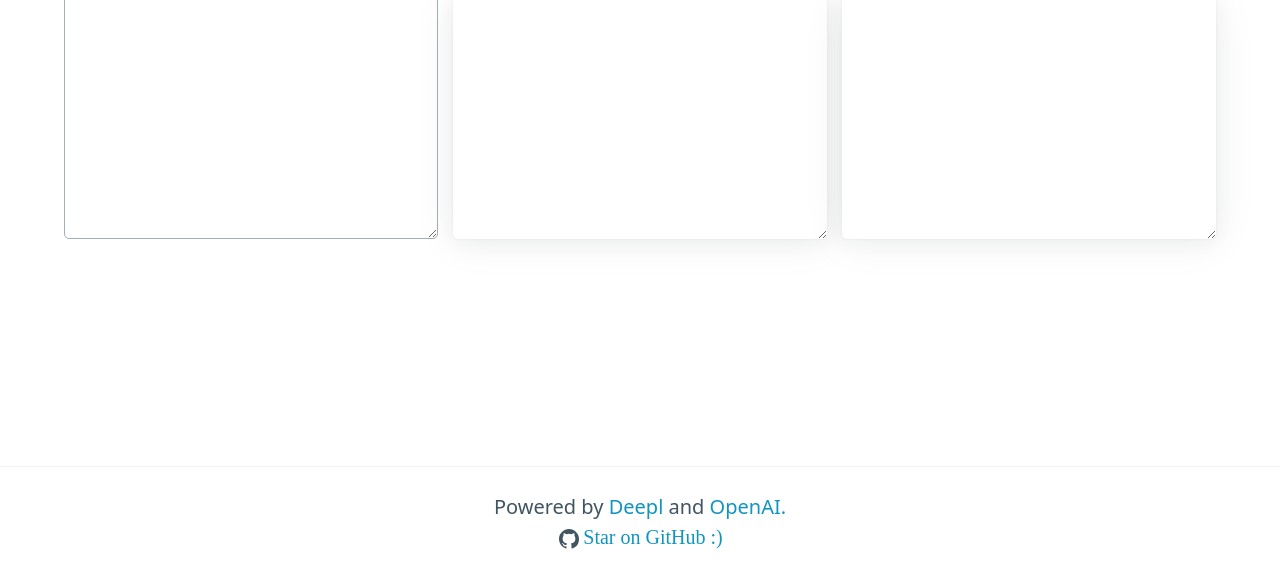
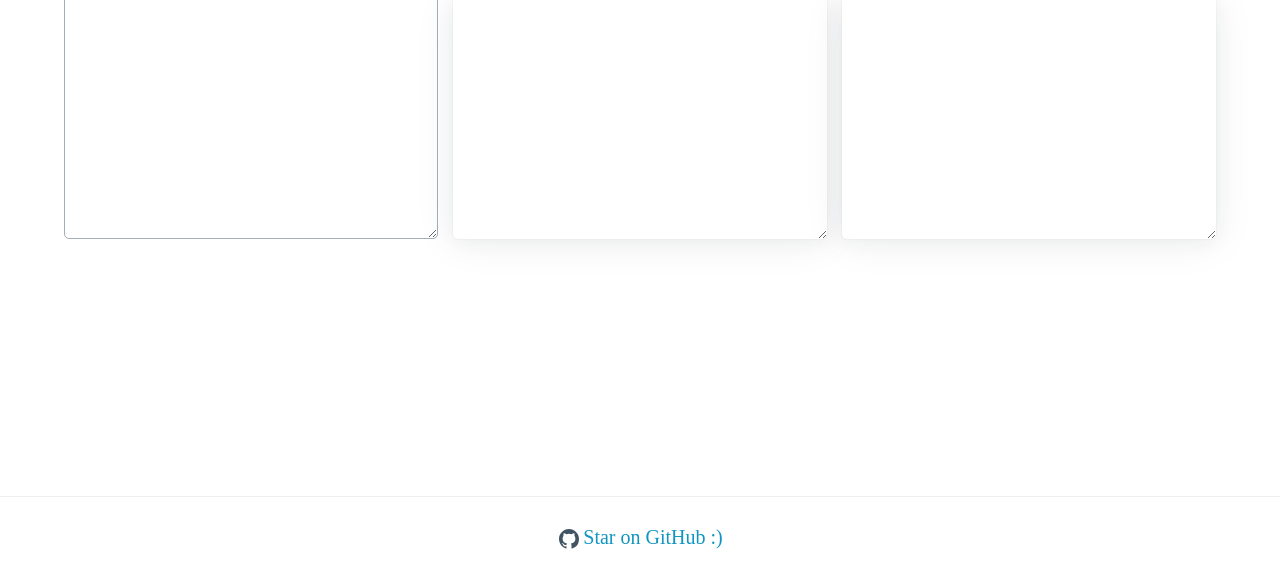
Before and after one commit to GavinGoo/YiXuXi, a Flask app: page / in a window 1280 px wide. Shown: the part 221-800 px from the top of the page. Run offline with Flask 3, Linux system fonts and the light colour scheme; parts of the project's set-up code (start-up, migrations or seed data) failed here and were passed over.

Commit message:
Update index.html

```diff
--- a/templates/index.html
+++ b/templates/index.html
@@ -155,12 +155,6 @@
         <hr>
         <div class="footer">
             <div>
-                Powered by
-                <a href="https://www.deepl.com/" target="_blank">Deepl</a>
-                and
-                <a href="https://openai.com/" target="_blank">OpenAI.</a>
-            </div>
-            <div>
                 <a class="github" href="https://github.com/GavinGoo/YiXuXi" target="_blank">
                     <svg style="width: 22px;height: 22px;margin-bottom: 5px;">
                         <path
```
